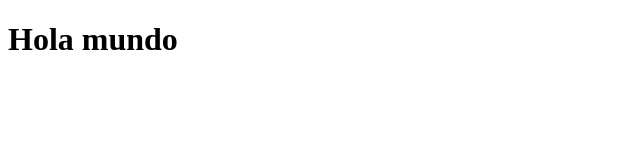
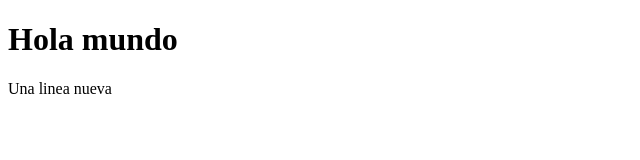
Before and after one commit to Noah0x10/test-2, a plain HTML site: page index.html in a window 1280 px wide. Shown: the whole page, without its empty margins (0-640 px from the left). Drawn offline with Linux system fonts and the light colour scheme.

Commit message:
poner otra línea

```diff
--- a/index.html
+++ b/index.html
@@ -5,5 +5,6 @@
 </head>
 <body>
     <h1>Hola mundo</h1>
+    <p>Una linea nueva</p>
 </body>
 </html>
```
